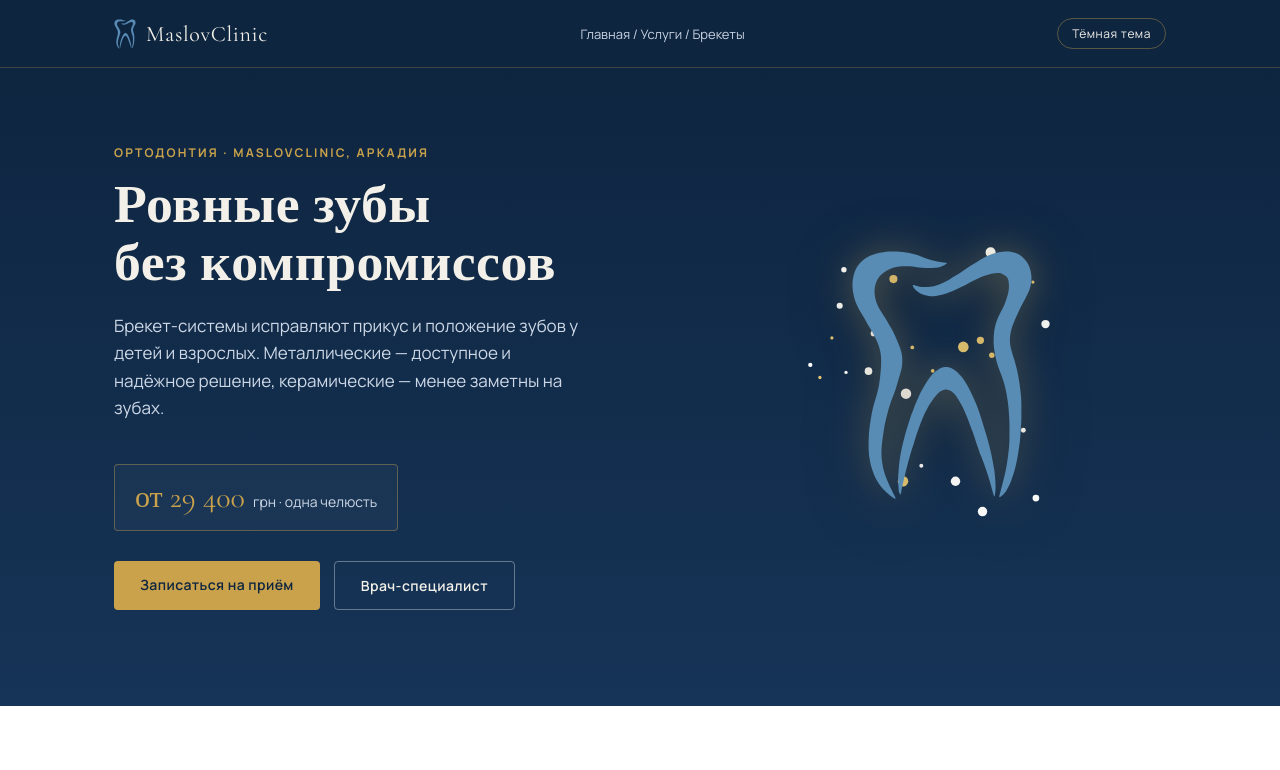
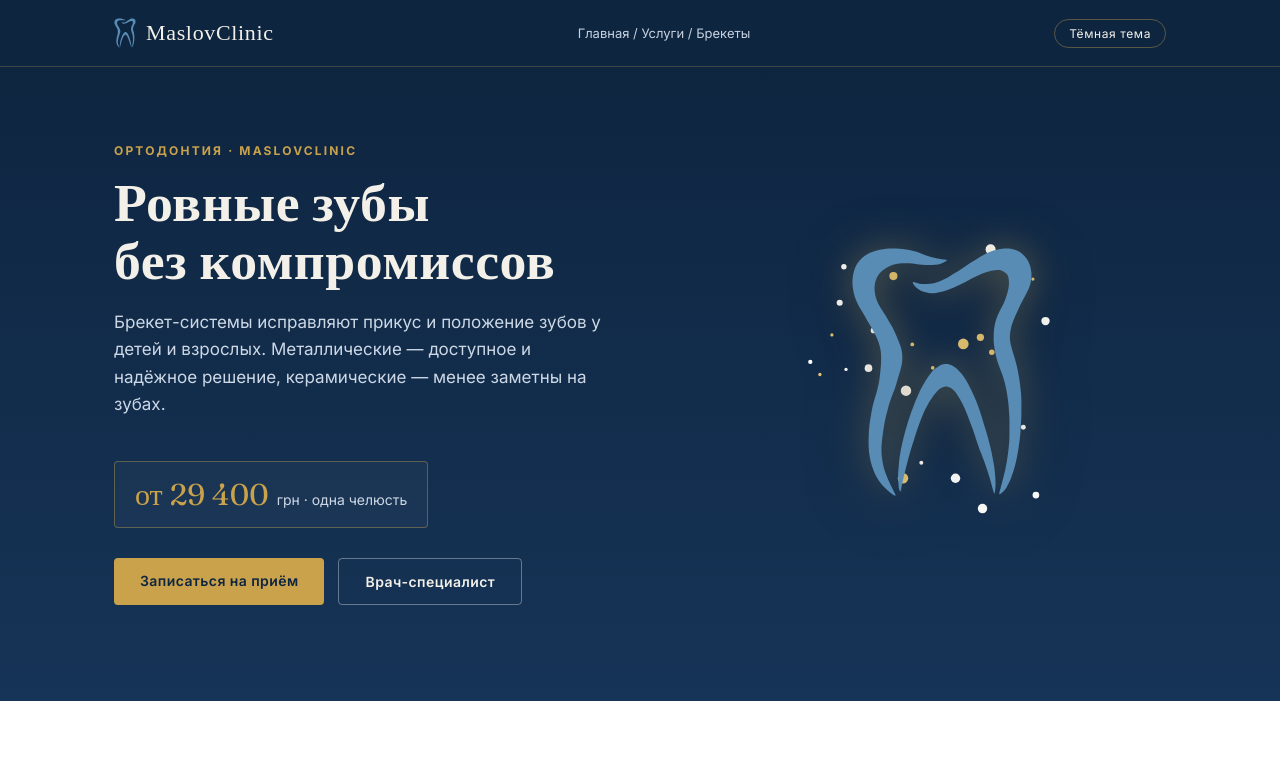
Before and after one commit to adiodua/MaslovClinic, a plain HTML site: page uslugi/brekety.html in a window 1280 px wide. Shown: the top 770 px of the page. Drawn offline with nearby package versions, Linux system fonts and the light colour scheme.

Commit message:
Add files via upload

```diff
--- a/uslugi/brekety.html
+++ b/uslugi/brekety.html
@@ -4,10 +4,10 @@
 <meta charset="UTF-8">
 <meta name="viewport" content="width=device-width, initial-scale=1.0">
 <title>Брекеты в Одессе — металлические и керамические, цена от 29 400 грн | MaslovClinic</title>
-<meta name="description" content="Установка брекетов в стоматологии MaslovClinic на Аркадии (Гагаринское плато). Металлические и керамические брекеты. Врач Маслов Вячеслав Алексеевич. Бесплатная парковка.">
+<meta name="description" content="Установка брекетов в стоматологии MaslovClinic на Гагаринском плато. Металлические и керамические брекеты. Врач Маслов Вячеслав Алексеевич. Бесплатная парковка.">
 <link rel="canonical" href="https://maslovclinic.com/uslugi/brekety.html">
 <link rel="preconnect" href="https://fonts.googleapis.com">
-<link href="https://fonts.googleapis.com/css2?family=Cormorant+Garamond:ital,wght@0,400;0,600;1,500&family=Manrope:wght@400;500;600;700&display=swap" rel="stylesheet">
+<link href="https://fonts.googleapis.com/css2?family=Fraunces:opsz,wght@9..144,400;9..144,500;9..144,600&family=Inter:wght@400;500;600;700&display=swap" rel="stylesheet">
 <script type="application/ld+json">
 {
   "@context": "https://schema.org",
@@ -25,7 +25,7 @@
     "address": {
       "@type": "PostalAddress",
       "addressLocality": "Одесса",
-      "addressRegion": "Приморский район, Аркадия",
+      "addressRegion": "Приморский район",
       "streetAddress": "ул. Генуэзская / ул. Посмитного, Гагаринское плато",
       "addressCountry": "UA"
     }
@@ -93,13 +93,13 @@
   html{scroll-behavior:smooth;}
   body{
     margin:0;
-    font-family:'Manrope',sans-serif;
+    font-family:'Inter',sans-serif;
     background:var(--ivory);
     color:var(--ink);
     transition:background .3s ease,color .3s ease;
   }
-  h1,h2,h3,.serif{
-    font-family:'Cormorant Garamond',serif;
+  h1,h2,h3,h4,.serif{
+    font-family:'Fraunces',serif;
     font-weight:600;
     letter-spacing:.01em;
   }
@@ -131,7 +131,7 @@
     background:transparent;border:1px solid rgba(201,162,75,.4);
     color:#f2f0e8;border-radius:999px;padding:6px 14px;
     font-size:12px;letter-spacing:.05em;cursor:pointer;
-    font-family:'Manrope',sans-serif;
+    font-family:'Inter',sans-serif;
   }
   .theme-toggle:hover{border-color:var(--gold);color:var(--gold);}
   @media(max-width:600px){
@@ -167,13 +167,13 @@
     border:1px solid rgba(201,162,75,.4);border-radius:var(--radius);
     background:rgba(255,255,255,.03);
   }
-  .price-tag .num{font-family:'Cormorant Garamond',serif;font-size:30px;color:var(--gold);}
+  .price-tag .num{font-family:'Fraunces',serif;font-size:30px;color:var(--gold);}
   .price-tag .cur{font-size:14px;color:#cdd8e6;}
   .cta-row{display:flex;gap:14px;flex-wrap:wrap;}
   .btn{
     display:inline-block;padding:14px 26px;border-radius:var(--radius);
     font-size:14px;letter-spacing:.03em;text-decoration:none;font-weight:600;
-    font-family:'Manrope',sans-serif;
+    font-family:'Inter',sans-serif;
   }
   .btn.primary{background:var(--gold);color:var(--navy);}
   .btn.primary:hover{background:#d9b662;}
@@ -214,12 +214,12 @@
   .steps li:last-child{border-bottom:none;padding-bottom:0;}
   .steps li::before{
     counter-increment:step;content:counter(step);
-    font-family:'Manrope',sans-serif;font-weight:700;font-size:17px;line-height:1;color:var(--accent);
+    font-family:'Inter',sans-serif;font-weight:700;font-size:17px;line-height:1;color:var(--accent);
     border:1px solid var(--accent);border-radius:50%;box-sizing:border-box;
     width:44px;height:44px;flex-shrink:0;
     display:flex;align-items:center;justify-content:center;text-align:center;
   }
-  .steps h4{margin:0 0 4px;font-family:'Manrope',sans-serif;font-size:16px;font-weight:700;}
+  .steps h4{margin:0 0 4px;font-family:'Inter',sans-serif;font-size:16px;font-weight:700;}
   .steps p{margin:0;color:var(--muted);font-size:15px;line-height:1.55;}
 
   /* Doctor */
@@ -309,7 +309,7 @@
 <section class="hero">
   <div class="wrap">
     <div>
-      <span class="eyebrow">Ортодонтия · MaslovClinic, Аркадия</span>
+      <span class="eyebrow">Ортодонтия · MaslovClinic</span>
       <h1>Ровные зубы<br>без компромиссов</h1>
       <p class="lead">Брекет-системы исправляют прикус и положение зубов у детей и взрослых. Металлические — доступное и надёжное решение, керамические — менее заметны на зубах.</p>
       <div class="price-tag">
@@ -513,7 +513,7 @@
 
 <div class="locality">
   <div class="wrap">
-    <strong>MaslovClinic</strong> находится на Гагаринском плато в Аркадии (Приморский район, Одесса), рядом с ул. Генуэзской и ул. Посмитного. Для пациентов — бесплатная парковка у клиники.
+    <strong>MaslovClinic</strong> находится на Гагаринском плато (Приморский район, Одесса), рядом с ул. Генуэзской и ул. Посмитного. Для пациентов — бесплатная парковка у клиники.
   </div>
 </div>
 
```
Also changed, not shown: uslugi/implantatsiya-zubov.html (+13 -13 lines), uslugi/index.html (+13 -13 lines), uslugi/koronki-i-viniry.html (+13 -13 lines), uslugi/otbelivanie-zubov.html (+13 -13 lines).
